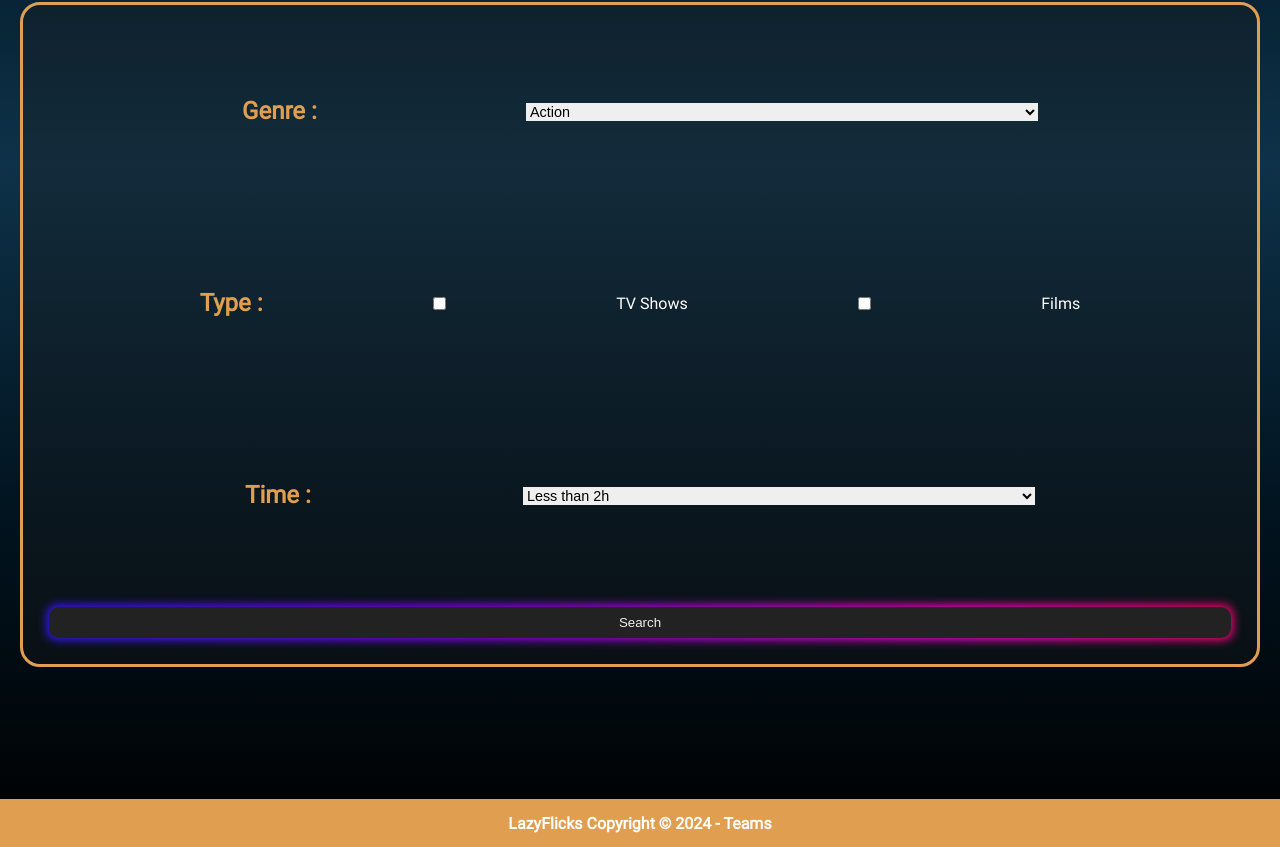
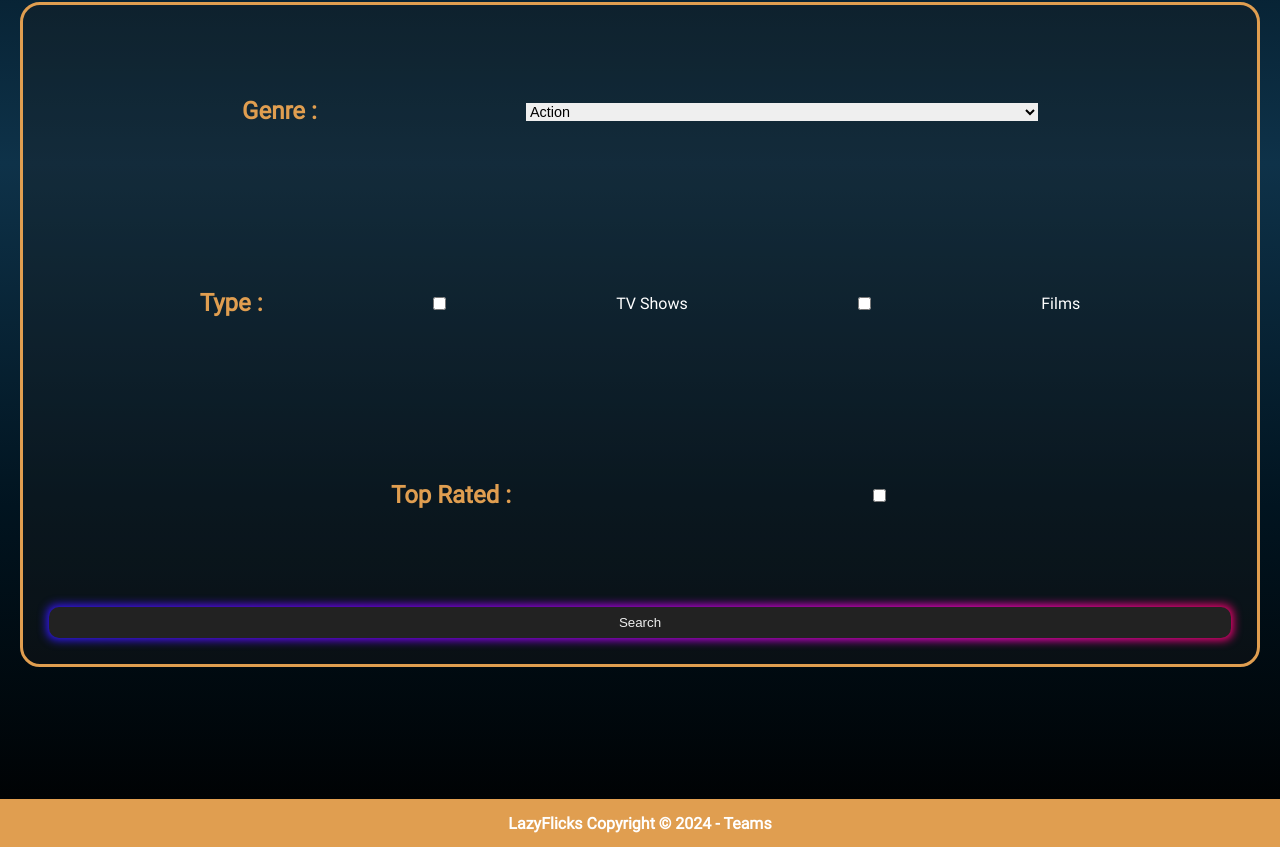
Before and after one commit to WildCodeSchool-2024-02/JS-lyon-0224-P2-lazy_flicks, a React (Vite) app in the folder client/: page / in a window 1280 px wide. Shown: the part 520-1367 px from the top of the page. Built offline with nearby package versions, Linux system fonts and the light colour scheme.

Commit message:
delete time button

```diff
--- a/client/src/components/Body/Body.css
+++ b/client/src/components/Body/Body.css
@@ -54,16 +54,12 @@ label {
   font-size: larger;
 }
 
-.time {
+.Rated {
   color: #e09e50;
   display: flex;
   justify-content: space-evenly;
   align-items: center;
   height: 15vw;
-}
-
-.time-movies {
-  margin: 0;
 }
 
 .button-search {
--- a/client/src/components/Body/Body.jsx
+++ b/client/src/components/Body/Body.jsx
@@ -33,15 +33,9 @@ function Body() {
           <input type="checkbox" id="movies" name="movies" />
           <label htmlFor="movies">Films</label>
         </div>
-        <div className="time">
-          <h2>Time :</h2>
-          <span className="TimeInput">
-            <select name="pets" id="pet-select">
-              <option value="">Less than 2h</option>
-              <option value="">More than 2h</option>
-              <option value="">I don't have any friends</option>
-            </select>
-          </span>
+        <div className="Rated">
+          <h2>Top Rated :</h2>
+          <input type="checkbox" id="Top Rated" name="Top Rated" />
         </div>
         <button
           onClick={() => setIsVisible(!isVisible)}
```
